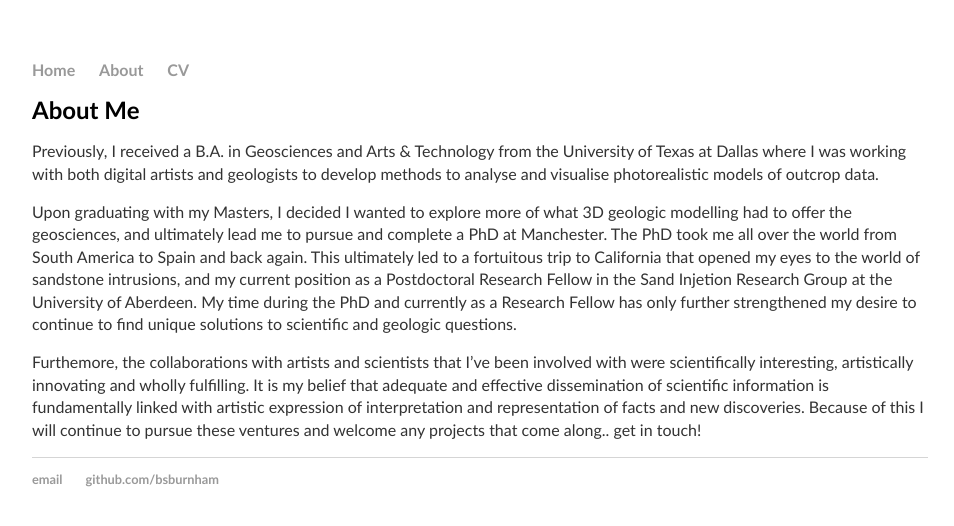
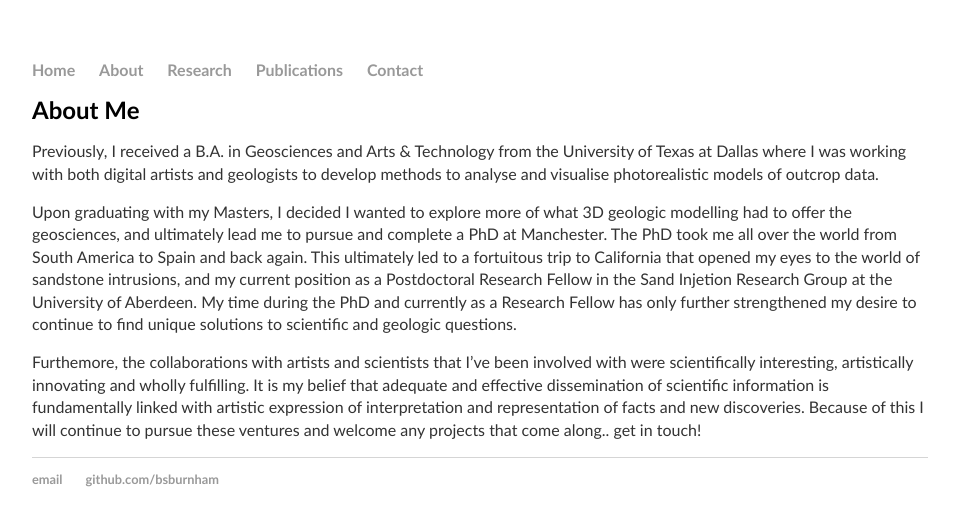
Before and after one commit to bsburnham/bsburnham.github.io, a Jekyll site: the page about.html, which Jekyll copies as it is, in a window 1280 px wide. Shown: the top 526 px of the page, without its empty margins (160-1114 px from the left). Built offline with Jekyll 4.4.1, drawn with Linux system fonts in a browser that asks for light colours.

Commit message:
Update about.html

```diff
--- a/about.html
+++ b/about.html
@@ -12,11 +12,12 @@
 <ul>
 <li><a href="/">Home</a></li>
 <li><a href="/about">About</a></li>
-<li><a href="/cv">CV</a></li>
+<li><a href="/research">Research</a></li>
+<li><a href="/publications">Publications</a></li>
+<li><a href="/contact">Contact</a></li>
 </ul>
     </nav>
 <div class="container">
-
   	<div class="about">
 		<h1>About Me</h1>
 		<p>Previously, I received a B.A. in Geosciences and Arts & Technology from the University of Texas at Dallas
@@ -37,8 +38,6 @@
 		expression of interpretation and representation of facts and new discoveries. Because of this I will
 		continue to pursue these ventures and welcome any projects that come along.. get in touch! </p>
 	</div>
-
-
 </div>
 
   <footer>
```
Lines whose indentation alone changed are shown as unchanged.
